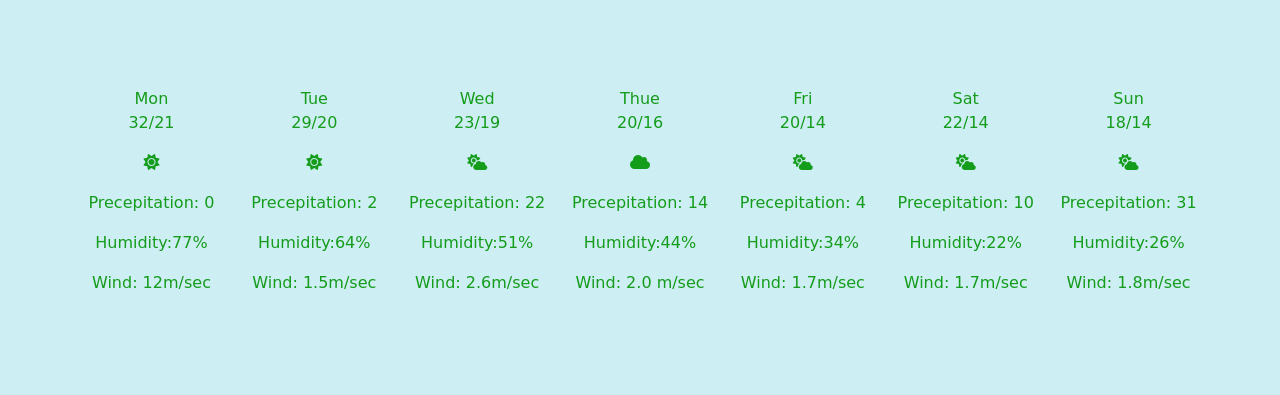
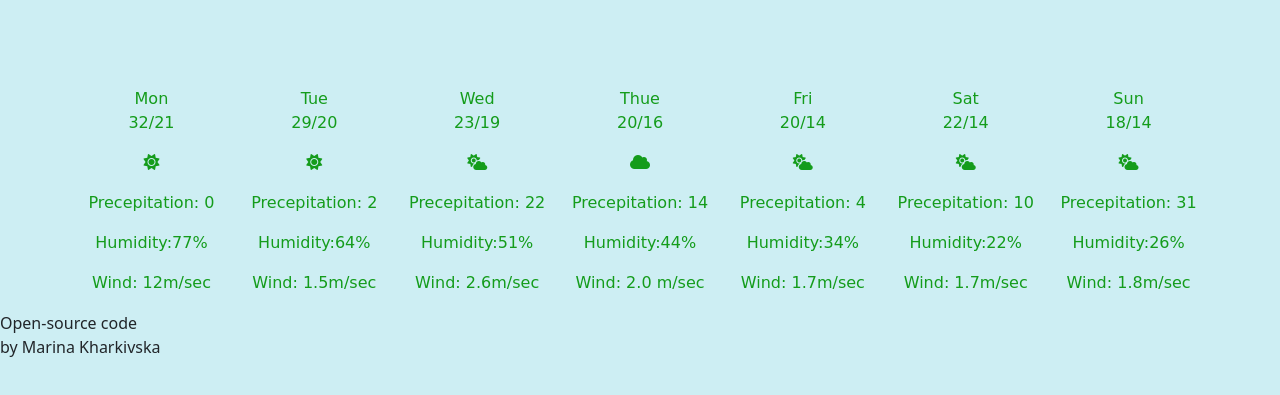
Before and after one commit to MarynaMarine/weatherApp, a plain HTML site: page index.html in a window 1280 px wide. Shown: the part 159-554 px from the top of the page. Drawn offline with nearby package versions, Linux system fonts and the light colour scheme; files that its build step writes are made by us from their sources; a web font is replaced by a local one.

Commit message:
change for homework

```diff
--- a/index.html
+++ b/index.html
@@ -29,7 +29,7 @@
       rel="stylesheet"
     />
     <link rel="stylesheet" href="src/styles.css" />
-    <script src="src/index.js" /> </script>
+    <script src="src/index.js"/> </script>
   </head>
   <body>
       <div class="“container">
@@ -143,5 +143,8 @@
         </div>
       </div>
     </div>
+    <div a="https://github.com/MarynaMarine/weatherApp/commit/147ea26ad49d272d83ad3f387af36c0954cefe0c">
+        Open-source code
+    </div> <Spin>by Marina Kharkivska</Spin>
   </body>
 </html>
```
